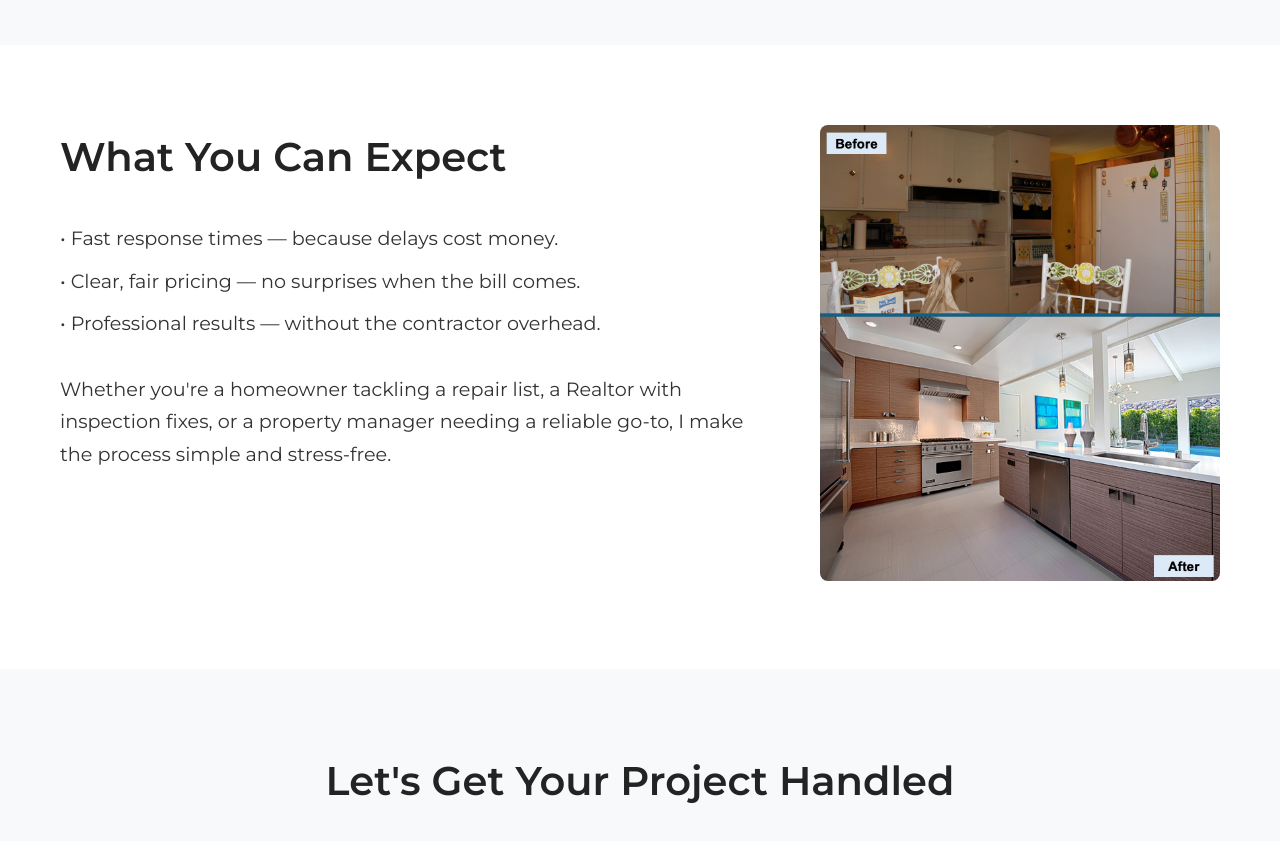
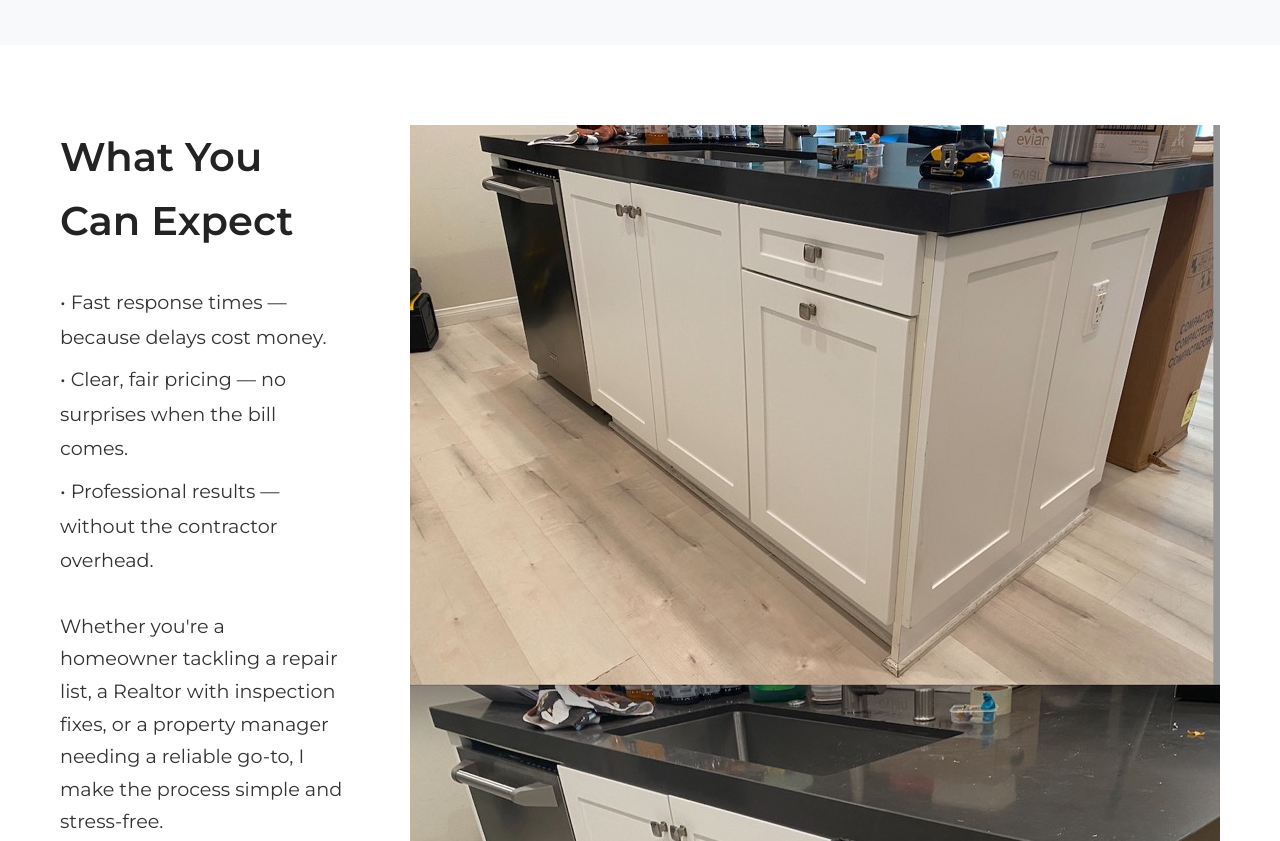
Before and after one commit to dustinswad/ultra-home-repair, a plain HTML site: page about.html in a window 1280 px wide. Shown: the part 1620-2461 px from the top of the page. Drawn offline with Linux system fonts and the light colour scheme.

Commit message:
Update about.html

```diff
--- a/about.html
+++ b/about.html
@@ -110,7 +110,7 @@
                     </p>
                 </div>
                 <div style="flex: 0 0 400px;">
-                    <img src="images/kitchen-before-after.jpeg" alt="Kitchen renovation before and after" style="width: 100%; border-radius: 8px;">
+                    <img src="images/Compactor before after Large.jpeg" alt="Custom cabinet retrofit for built-in trash compactor="width: 100%; border-radius: 8px;">
                 </div>
             </div>
         </div>
```
